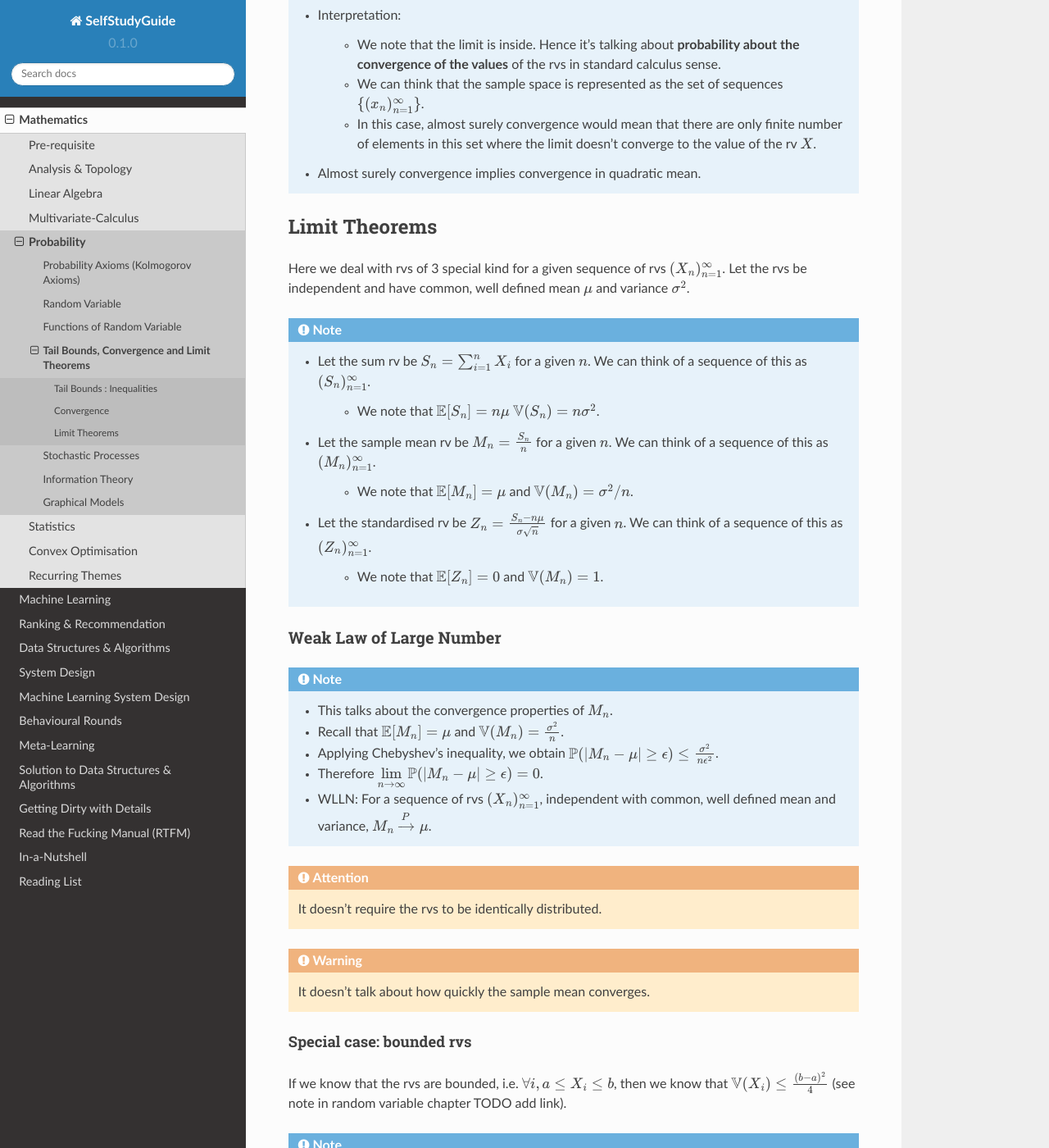
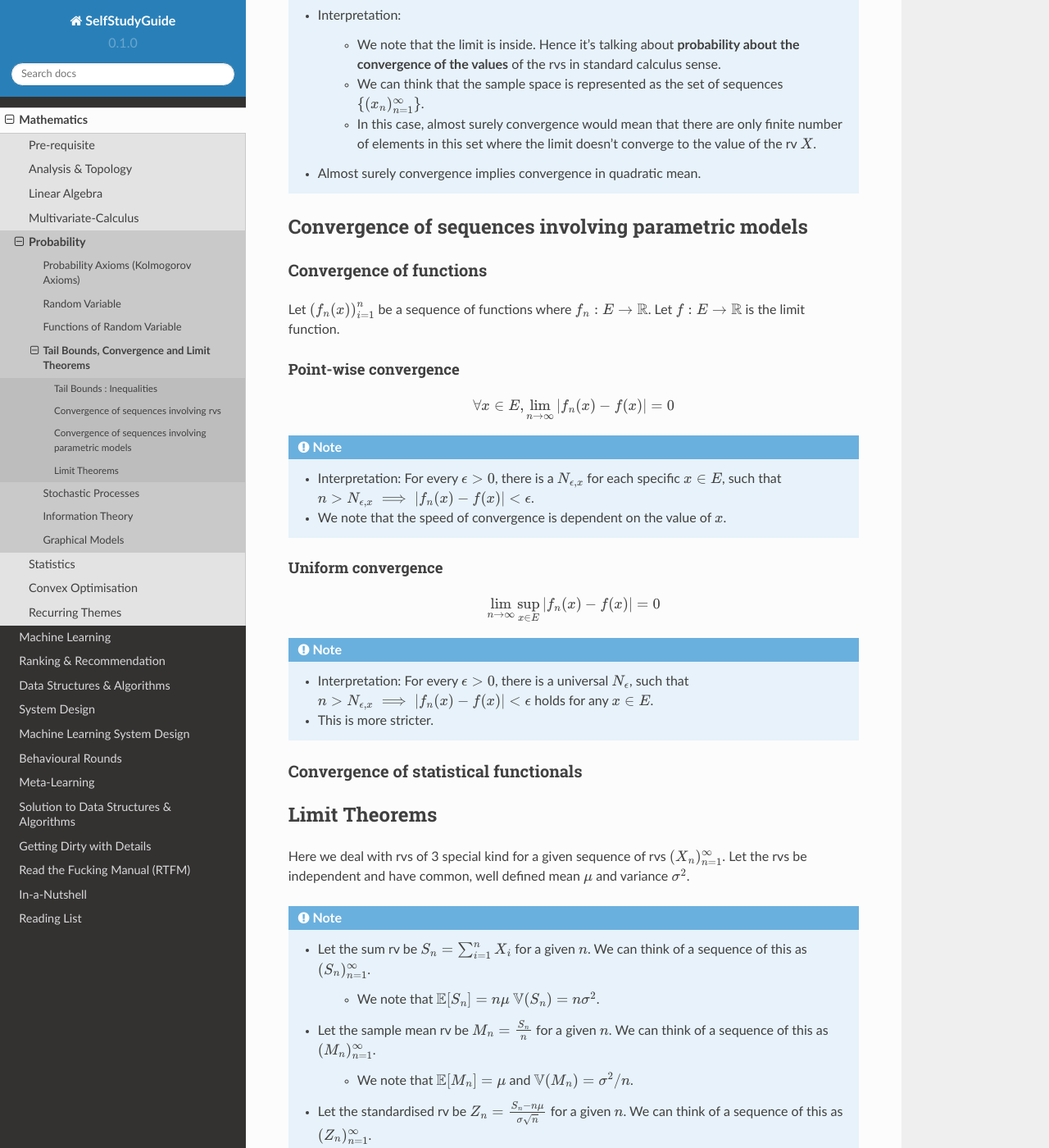
Before and after one commit to uselesstechjunks/leetcode, a Sphinx documentation site: the page built from docs/source/math/prob/ineq.rst, in a window 1280 px wide and 1400 px high, scrolled down 3430 px. Shown: the whole window at 82% size. Built offline with Sphinx 7.4.7 and the Read the Docs theme 2.0.0, drawn with Linux system fonts in a browser that asks for light colours; some of the changed text lies outside the part shown.

Commit message:
Update ineq.rst

```diff
--- a/docs/source/math/prob/ineq.rst
+++ b/docs/source/math/prob/ineq.rst
@@ -1,10 +1,10 @@
-################################################################
+########################################################################################
 Tail Bounds, Convergence and Limit Theorems
-################################################################
+########################################################################################
 
-*********************************************
+****************************************************************************************
 Tail Bounds : Inequalities
-*********************************************
+****************************************************************************************
 Why do we need inequalities?
 
 .. note::
@@ -13,7 +13,7 @@ Why do we need inequalities?
 	* These inequalities bound the probability on the tails based on how much we know about the underlying distribution.
 
 Mean known: Markov
-====================================
+========================================================================================
 .. note::
 	* Let :math:`X` be a **non-negative** rv with well defined :math:`\mathbb{E}[X]=\mu`.
 	* Markov's inequality states that the tail probability goes down inversely as we move further right.
@@ -24,7 +24,7 @@ Mean known: Markov
 		.. math:: \mathbb{P}(X\geq t)=\int\limits_t^\infty f_X(x)\mathop{dx}=\frac{1}{t}\int\limits_t^\infty t\cdot f_X(x)\mathop{dx}\leq \frac{1}{t}\int\limits_t^\infty x\cdot f_X(x)\mathop{dx}\leq \frac{1}{t}\int\limits_{-\infty}^\infty x\cdot f_X(x)\mathop{dx}
 
 Mean and variance known: Chebyshev
-====================================
+========================================================================================
 .. note::
 	* Let :math:`X` be **any** rv with well defined :math:`\mathbb{E}[X]=\mu` and :math:`\mathbb{V}(X)=\sigma^2`.
 	* Chebyshev's inequality states that the tail probability of :math:`t` being away from :math:`\mu` goes down quadratically.
@@ -36,7 +36,7 @@ Mean and variance known: Chebyshev
 	* This is a tighter bound than Markov's.
 
 MGF known: Chernoff's Bound
-====================================
+========================================================================================
 .. note::
 	* Let :math:`X` be any rv with well defined MGF, :math:`M_X(s)`.
 	* Chernoff's bound states that the probability of the tails goes down exponentially as we move further right. So, for any :math:`s`,
@@ -45,21 +45,20 @@ MGF known: Chernoff's Bound
 	* We can recover Markov's and Chebyshev's from this one.
 
 Distribution known (Gaussian): Mill
-====================================
+========================================================================================
 .. note::
 	* Let :math:`Z` be a standard normal rv.
 	* Mills equality calculates directly from density how much probability lies on the tails.
 
 		.. math:: \mathbb{P}(|Z|\geq t)\leq \frac{2e^{-t^2/2}}{t}
 
-*********************************************
-Convergence
-*********************************************
-
+****************************************************************************************
+Convergence of sequences involving rvs
+****************************************************************************************
 The concept of convergence of sequences involving rvs is more subtle than convergence of normal sequences. We consider a sequence of rvs, :math:`X_1,X_2,\cdots` and :math:`X` as the limiting rv. There are multiple notions of convergence for such sequences, some being stronger than others (as in, convergence in one sense might imply convergence in another sense, but not vice versa).
 
 Convergence in distribution
-====================================
+========================================================================================
 .. note::
 	* :math:`(X_n)_{n=1}^\infty` is said to be converging to :math:`X` in distribution, :math:`X_n\xrightarrow[]{D}X`, if
 
@@ -69,7 +68,7 @@ Convergence in distribution
 		.. math:: \lim\limits_{n\to\infty}F_n(t)=F(t)
 
 Convergence in probability
-====================================
+========================================================================================
 .. note::
 	* :math:`(X_n)_{n=1}^\infty` is said to be converging to :math:`X` in probability, :math:`X_n\xrightarrow[]{P}X`, if
 
@@ -80,7 +79,7 @@ Convergence in probability
 	* Convergence in probability implies convergence in distribution.
 
 Convergence in :math:`L_1`
-====================================
+========================================================================================
 .. note::
 	* :math:`(X_n)_{n=1}^\infty` is said to be converging to :math:`X` in :math:`L_1`, :math:`X_n\xrightarrow[]{L_1}X`, if
 
@@ -88,7 +87,7 @@ Convergence in :math:`L_1`
 	* Convergence in :math:`L_1` implies convergence in probability.
 
 Convergence in quadratic mean
-====================================
+========================================================================================
 .. note::
 	* :math:`(X_n)_{n=1}^\infty` is said to be converging to :math:`X` in quadratic mean, :math:`X_n\xrightarrow[]{qm}X`, if
 
@@ -96,7 +95,7 @@ Convergence in quadratic mean
 	* Convergence in quadratic mean implies convergence in :math:`L_1`.
 
 Almost surely convergence
-====================================
+========================================================================================
 .. note::
 	* :math:`(X_n)_{n=1}^\infty` is said to be converging to :math:`X` almost surely (with probability 1), :math:`X_n\xrightarrow[]{as}X`, if
 
@@ -111,9 +110,35 @@ Almost surely convergence
 		* In this case, almost surely convergence would mean that there are only finite number of elements in this set where the limit doesn't converge to the value of the rv :math:`X`.
 	* Almost surely convergence implies convergence in quadratic mean.
 
-*********************************************
+****************************************************************************************
+Convergence of sequences involving parametric models
+****************************************************************************************
+Convergence of functions
+========================================================================================
+Let :math:`\left(f_n(x)\right)_{i=1}^n` be a sequence of functions where :math:`f_n:E\to\mathbb{R}`. Let :math:`f:E\to\mathbb{R}` is the limit function.
+
+Point-wise convergence
+----------------------------------------------------------------------------------------
+.. math:: \forall x\in E, \lim\limits_{n\to\infty}|f_n(x)-f(x)|=0
+
+.. note::
+	* Interpretation: For every :math:`\epsilon>0`, there is a :math:`N_{\epsilon,x}` for each specific :math:`x\in E`, such that :math:`n> N_{\epsilon,x}\implies |f_n(x)-f(x)|<\epsilon`.
+	* We note that the speed of convergence is dependent on the value of :math:`x`.
+
+Uniform convergence
+----------------------------------------------------------------------------------------
+.. math:: \lim\limits_{n\to\infty}\sup_{x\in E}|f_n(x)-f(x)|=0
+
+.. note::
+	* Interpretation: For every :math:`\epsilon>0`, there is a universal :math:`N_\epsilon`, such that :math:`n> N_{\epsilon,x}\implies |f_n(x)-f(x)|<\epsilon` holds for any :math:`x\in E`.
+	* This is more stricter.
+
+Convergence of statistical functionals
+========================================================================================
+
+****************************************************************************************
 Limit Theorems
-*********************************************
+****************************************************************************************
 Here we deal with rvs of 3 special kind for a given sequence of rvs :math:`(X_n)_{n=1}^\infty`. Let the rvs be independent and have common, well defined mean :math:`\mu` and variance :math:`\sigma^2`.
 
 .. note::
@@ -128,7 +153,7 @@ Here we deal with rvs of 3 special kind for a given sequence of rvs :math:`(X_n)
 		* We note that :math:`\mathbb{E}[Z_n]=0` and :math:`\mathbb{V}(M_n)=1`.
 
 Weak Law of Large Number
-====================================
+========================================================================================
 .. note::
 	* This talks about the convergence properties of :math:`M_n`.
 	* Recall that :math:`\mathbb{E}[M_n]=\mu` and :math:`\mathbb{V}(M_n)=\frac{\sigma^2}{n}`.
@@ -177,7 +204,7 @@ Central Limit Theorem
 		* Exponential: takes a long time.
 
 The Delta Method
-====================================
+========================================================================================
 .. note::
 	* Let :math:`X_n\xrightarrow[]{D}\mathcal{N}(\mu,\frac{\sigma}{\sqrt{n}})`
 	* Let :math:`g` be a differentiable function.
```
Also changed, not shown: other parts of docs/source/math/prob/ineq.rst (+7 -5 lines).
